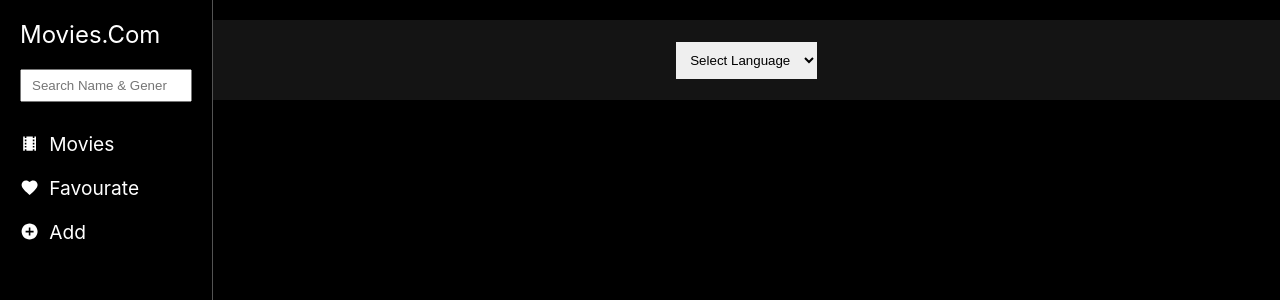
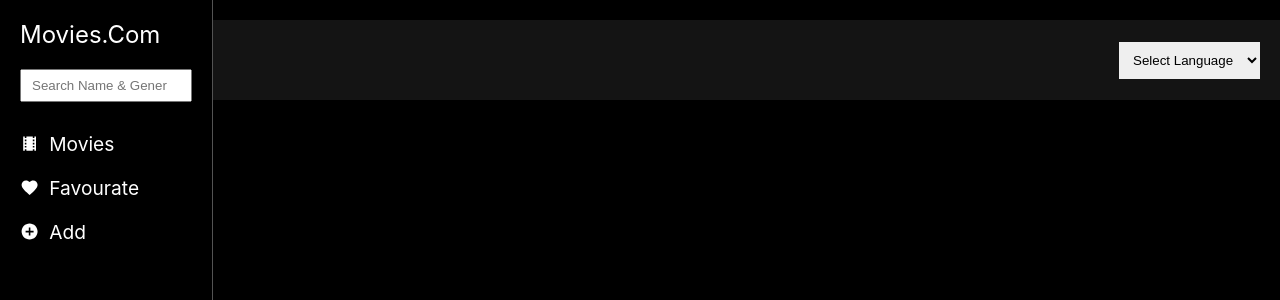
Before and after one commit to Parl582/MovieApp, a React (Create React App) app: page / in a window 1280 px wide. Shown: the top 300 px of the page. Built offline with nearby package versions, Linux system fonts and the light colour scheme.

Commit message:
send language right sidr

```diff
--- a/src/styles/LandingStyle.js
+++ b/src/styles/LandingStyle.js
@@ -101,17 +101,8 @@ export const HeaderContainer = styled.div`
   top: 0;
   z-index: 111;
   flex-wrap: wrap;
-
-  li {
-    cursor: pointer;
-    color: #fff;
-    list-style: none;
-    font-size: 1.34rem;
-    font-weight: 700;
-    :hover {
-      color: red;
-    }
-  }
+  justify-content: flex-end;
+  padding: 0 20px;
 `;
 
 export const SelectLanguage = styled.div`
```
